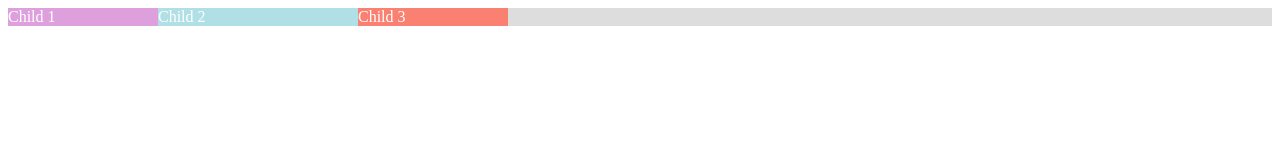
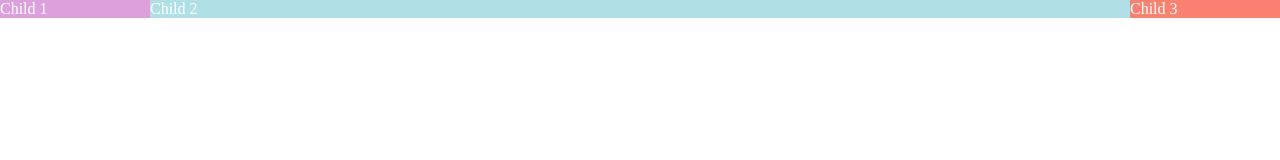
Before and after one commit to newtvo/CSS-Tutorial-CoderX, a plain HTML site: page 19-flexbox/index.html in a window 1280 px wide. Drawn offline with Linux system fonts and the light colour scheme.

Commit message:
Flexbox TUtorial 4

```diff
--- a/19-flexbox/style.css
+++ b/19-flexbox/style.css
@@ -1,3 +1,6 @@
+body {
+    margin: 0;
+}
 .container {
     display: flex;
     flex-direction: row;
@@ -16,6 +19,7 @@
 .child-2 {
     background-color: powderblue;
     flex-basis: 200px;
+    flex-grow: 2;
 }
 
 .child-3 {
```
